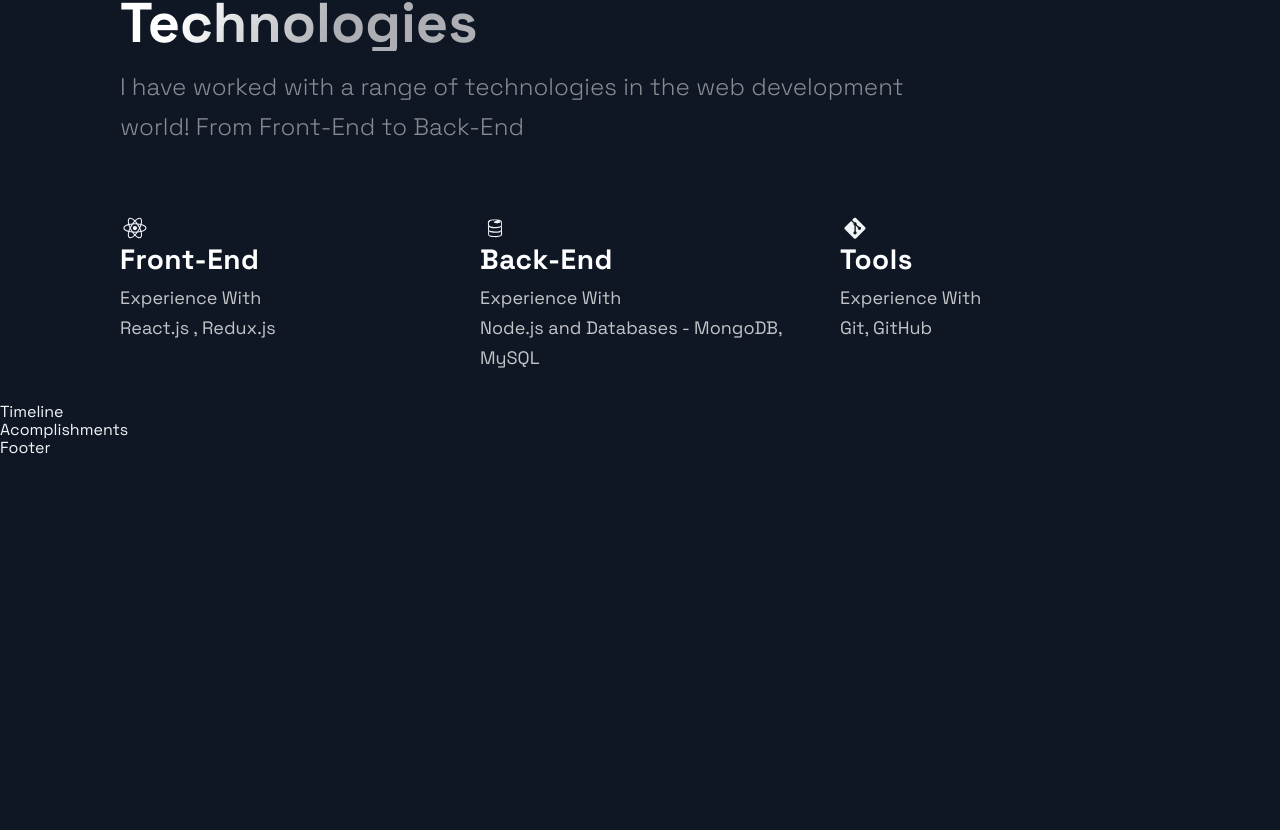
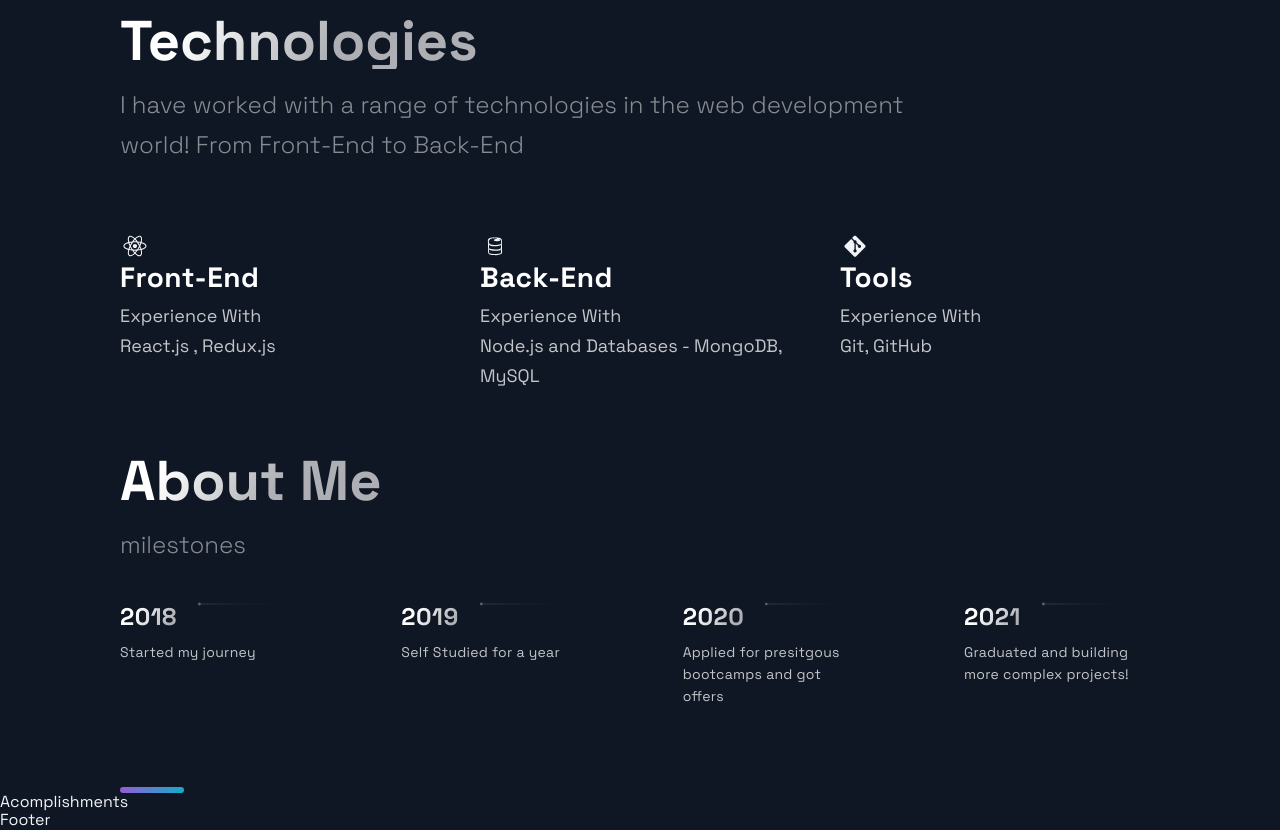
Before and after one commit to EddySantos07/Portfolio1, a Next.js app: page / in a window 1280 px wide. Shown: the part 1986-2816 px from the top of the page. Before the commit the page ends 2444 px from the top, so only its background shows below. Built offline with nearby package versions, Linux system fonts and the light colour scheme.

Commit message:
added scroll feature for timeline

```diff
--- a/src/components/Header/Header.js
+++ b/src/components/Header/Header.js
@@ -49,7 +49,7 @@
     </Div2>
 
     <Div3>
-      <SocialIcons href="https://github.com">
+      <SocialIcons href="https://github.com/EddySantos07">
         <AiFillGithub size="3rem" />
       </SocialIcons>
       <SocialIcons href="https://linkedin.com">
--- a/src/components/Technologies/Technologies.js
+++ b/src/components/Technologies/Technologies.js
@@ -17,6 +17,7 @@
 const Technologies = () => (
   <Section id="tech">
     <SectionDivider />
+    <br/>
     <SectionTitle> Technologies </SectionTitle>
     <SectionText>
       I have worked with a range of technologies in the web development world!
--- a/src/components/TimeLine/TimeLine.js
+++ b/src/components/TimeLine/TimeLine.js
@@ -1,51 +1,142 @@
-import React, { useState, useRef, useEffect } from 'react';
+import React, { useState, useRef, useEffect } from "react";
 
-import { CarouselButton, CarouselButtonDot, CarouselButtons, CarouselContainer, CarouselItem, CarouselItemImg, CarouselItemText, CarouselItemTitle, CarouselMobileScrollNode } from './TimeLineStyles';
-import { Section, SectionDivider, SectionText, SectionTitle } from '../../styles/GlobalComponents';
-import { TimeLineData } from '../../constants/constants';
+import {
+  CarouselButton,
+  CarouselButtonDot,
+  CarouselButtons,
+  CarouselContainer,
+  CarouselItem,
+  CarouselItemImg,
+  CarouselItemText,
+  CarouselItemTitle,
+  CarouselMobileScrollNode,
+} from "./TimeLineStyles";
+import {
+  Section,
+  SectionDivider,
+  SectionText,
+  SectionTitle,
+} from "../../styles/GlobalComponents";
+import { TimeLineData } from "../../constants/constants";
 
 const TOTAL_CAROUSEL_COUNT = TimeLineData.length;
 
 const Timeline = () => {
-  // const [activeItem, setActiveItem] = useState(0);
-  // const carouselRef = useRef();
+  const [activeItem, setActiveItem] = useState(0);
+  const carouselRef = useRef();
 
-  // const scroll = (node, left) => {
-  //   return node.scrollTo({ left, behavior: 'smooth' });
-  // }
+  const scroll = (node, left) => {
+    return node.scrollTo({ left, behavior: 'smooth' });
+  }
 
-  // const handleClick = (e, i) => {
-  //   e.preventDefault();
+  const handleClick = (e, i) => {
+    e.preventDefault();
 
-  //   if (carouselRef.current) {
-  //     const scrollLeft = Math.floor(carouselRef.current.scrollWidth * 0.7 * (i / TimeLineData.length));
+    if (carouselRef.current) {
+      const scrollLeft = Math.floor(
+        carouselRef.current.scrollWidth * 0.7 * (i / TimeLineData.length)
+      );
 
-  //     scroll(carouselRef.current, scrollLeft);
-  //   }
-  // }
+      scroll(carouselRef.current, scrollLeft);
+    }
+  };
 
-  // const handleScroll = () => {
-  //   if (carouselRef.current) {
-  //     const index = Math.round((carouselRef.current.scrollLeft / (carouselRef.current.scrollWidth * 0.7)) * TimeLineData.length);
+  const handleScroll = () => {
+    if (carouselRef.current) {
+      const index = Math.round(
+        (carouselRef.current.scrollLeft /
+          (carouselRef.current.scrollWidth * 0.7)) *
+          TimeLineData.length
+      );
 
-  //     setActiveItem(index);
-  //   }
-  // }
+      setActiveItem(index);
+    }
+  };
 
-  // // snap back to beginning of scroll when window is resized
-  // // avoids a bug where content is covered up if coming from smaller screen
-  // useEffect(() => {
-  //   const handleResize = () => {
-  //     scroll(carouselRef.current, 0);
-  //   }
+  // snap back to beginning of scroll when window is resized
+  // avoids a bug where content is covered up if coming from smaller screen
+  useEffect(() => {
+    const handleResize = () => {
+      scroll(carouselRef.current, 0);
+    };
 
-  //   window.addEventListener('resize', handleResize);
-  // }, []);
+    window.addEventListener("resize", handleResize);
+  }, []);
 
   return (
-    <div>
-      Timeline
-    </div>
+    <Section id="about">
+      <SectionTitle>About Me</SectionTitle>
+      <SectionText>milestones</SectionText>
+      <CarouselContainer ref={carouselRef} onScroll={handleScroll}>
+        <>
+          {TimeLineData.map((item, i) => (
+            <CarouselMobileScrollNode
+              key={i}
+              final={i === TOTAL_CAROUSEL_COUNT - 1}
+            >
+              <CarouselItem
+                index={i}
+                id={`carousel__item-${i}`}
+                active={activeItem}
+                onClick={(e) => handleClick(e, i)}
+              >
+                <CarouselItemTitle>
+                  {item.year}
+                  <CarouselItemImg
+                    width="208"
+                    height="6"
+                    viewBox="0 0 208 6"
+                    fill="none"
+                    xmlns="http://www.w3.org/2000/svg"
+                  >
+                    <path
+                      fill-rule="evenodd"
+                      clip-rule="evenodd"
+                      d="M2.5 5.5C3.88071 5.5 5 4.38071 5 3V3.5L208 3.50002V2.50002L5 2.5V3C5 1.61929 3.88071 0.5 2.5 0.5C1.11929 0.5 0 1.61929 0 3C0 4.38071 1.11929 5.5 2.5 5.5Z"
+                      fill="url(#paint0_linear)"
+                      fill-opacity="0.33"
+                    />
+                    <defs>
+                      <linearGradient
+                        id="paint0_linear"
+                        x1="-4.30412e-10"
+                        y1="0.5"
+                        x2="208"
+                        y2="0.500295"
+                        gradientUnits="userSpaceOnUse"
+                      >
+                        <stop stop-color="white" />
+                        <stop
+                          offset="0.79478"
+                          stop-color="white"
+                          stop-opacity="0"
+                        />
+                      </linearGradient>
+                    </defs>
+                  </CarouselItemImg>
+                </CarouselItemTitle>
+                <CarouselItemText> {item.text} </CarouselItemText>
+              </CarouselItem>
+            </CarouselMobileScrollNode>
+          ))}
+        </>
+      </CarouselContainer>
+
+      <CarouselButtons>
+        {TimeLineData.map((item, i) => (
+          <CarouselButton
+            key={i}
+            index={i}
+            active={activeItem}
+            onClick={(e) => handleClick(e, i)}
+            type="button"
+          >
+            <CarouselButtonDot active={activeItem} />
+          </CarouselButton>
+        ))}
+      </CarouselButtons>
+      <SectionDivider />
+    </Section>
   );
 };
 
--- a/src/constants/constants.js
+++ b/src/constants/constants.js
@@ -42,9 +42,8 @@
 ];
 
 export const TimeLineData = [
-  { year: 2017, text: "Started my journey" },
-  { year: 2018, text: "Worked as a freelance developer" },
-  { year: 2019, text: "Founded JavaScript Mastery" },
-  { year: 2020, text: "Shared my projects with the world" },
-  { year: 2021, text: "Started my own platform" },
+  { year: 2018, text: "Started my journey" },
+  { year: 2019, text: "Self Studied for a year" },
+  { year: 2020, text: "Applied for presitgous bootcamps and got offers" },
+  { year: 2021, text: "Graduated and building more complex projects!" },
 ];
```
